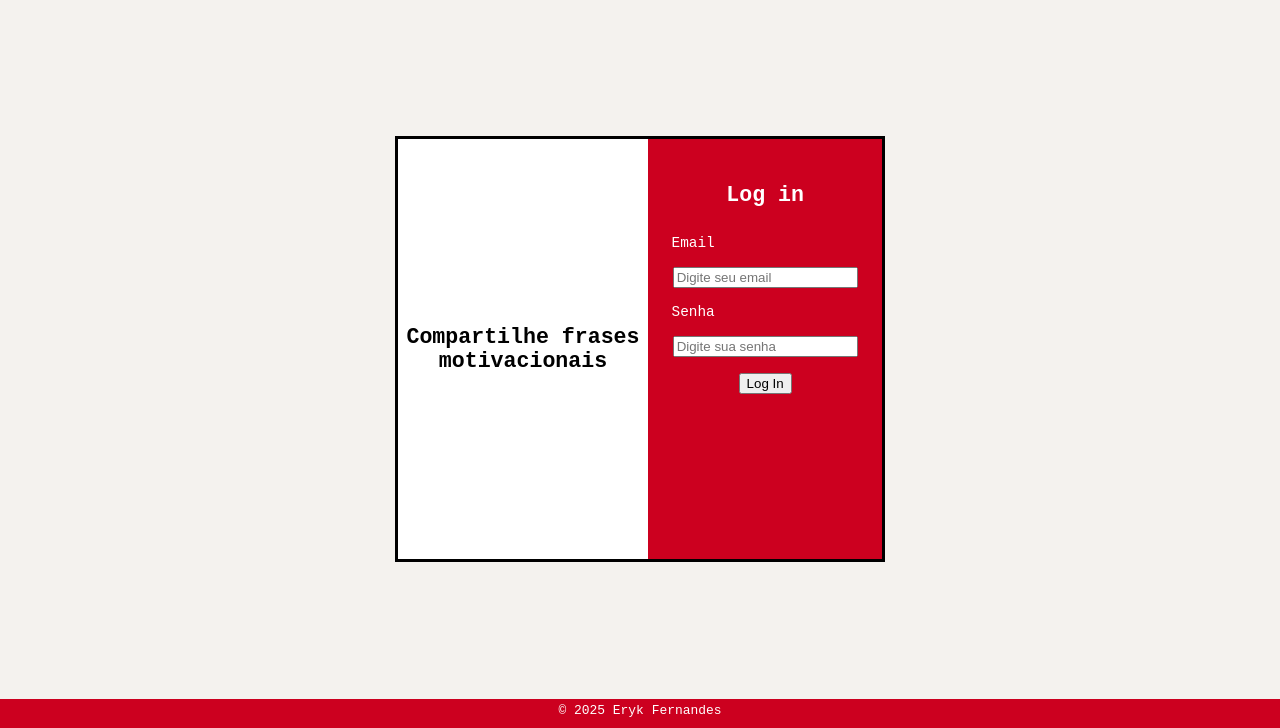
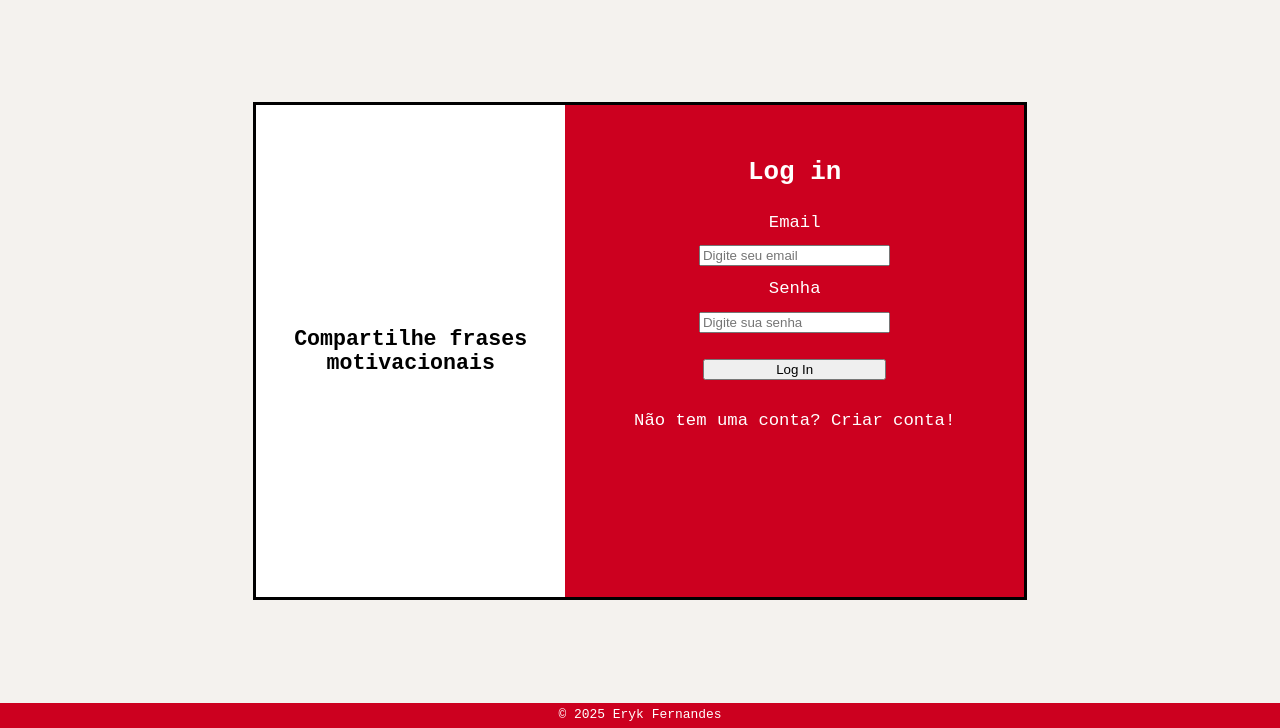
Before and after one commit to eryk-fernandes/site-frases-motivacionais, a PHP site: page /src/views/login.php in a window 1280 px wide. Shown: the part 72-800 px from the top of the page. Run offline with PHP 8.4, Linux system fonts and the light colour scheme.

Commit message:
Página de criação de conta

```diff
--- a/public/css/style.css
+++ b/public/css/style.css
@@ -48,7 +48,7 @@ header > div > a {
     margin-right: 1em;
 }
 
-.signup {
+.botao-header {
     color: rgb(0, 0, 0);
     text-decoration: none;
     background-color: white;
@@ -57,20 +57,21 @@ header > div > a {
 }
 
 main {
-    flex: 1;
     display: flex;
     margin: auto;
+    width: 100%;
+    height: 100%;
 }
 
 section {
+    width: 60%;
     border-style: solid;
     border-radius: 0%;
     background-color: white;
     display: flex;
     align-items: center;
-    width: 80%;
     margin: auto;
-    height: 60%;
+    height: 70%;
 }
 
 .login {
@@ -78,28 +79,47 @@ section {
     height: 100%;
     background-color: #CC001F;
     color: white;
-    display: flex;
-    flex-direction: column;
-    align-items: center;
+    text-align: center;
+    font-size: 1.2em;
 }
 
 .login h2 {
     margin-top: 2em;
-    margin-bottom: 0;
+    margin-bottom: 1em;
 }
 
-.login form {
-    margin: auto;
-    margin-top: 2em;
-    width: 100%;
-    display: flex;
-    flex-direction: column;
-    align-items: center;
+.login input {
+    margin-top: 1em;
+    margin-bottom: 1em;
+    width: 40%;
 }
 
-.login label {
+.signup {
     width: 80%;
-    margin: auto;
+    height: 100%;
+    background-color: #CC001F;
+    color: white;
+    text-align: center;
+    font-size: 1.2em;
+}
+
+.signup input {
+    margin-top: 0.2em;
+    margin-bottom: 0.5em;
+    width: 40%;
+}
+
+a {
+    text-decoration: none;
+    color: white;
+}
+
+.signup a:hover {
+    text-decoration: underline;
+}
+
+.login a:hover {
+    text-decoration: underline;
 }
 
 footer {
--- a/src/views/login.php
+++ b/src/views/login.php
@@ -4,16 +4,13 @@
 
     include("partials/head.php");
 
+    $botaoLink = "signup.php";
+    $botaoNome = "Sign up";
+
+    include("partials/header.php");
+
 ?>
 
-<header>
-    <h1>MotivAção</h1>
-    <div>
-        <a href="sobre.php">Sobre</a>
-        <a href="https://github.com/eryk-fernandes/site-motivacao">Código do site</a>
-        <a class="signup" href="signup.php">Sign up</a>
-    </div>
-</header>
 <main>
     <section>
         <article>
@@ -28,6 +25,7 @@
                 <input type="password" name="password" placeholder="Digite sua senha"><br>
                 <input type="submit" name="log_in" value="Log In">
             </form>
+            <p>Não tem uma conta? <a href="signup.php">Criar conta!</a></p>
         </article>
     </section>
 </main>
--- a/src/views/partials/header.php
+++ b/src/views/partials/header.php
@@ -1,7 +1,8 @@
 <header>
     <h1>MotivAção</h1>
     <div>
-        <a>Sobre</a>
-        <a>Código do site</a>
+        <a href="sobre.php">Sobre</a>
+        <a href="https://github.com/eryk-fernandes/site-frases-motivacionais" target="_blank">Código do site</a>
+        <a class="botao-header" href="<?= $botaoLink ?>"><?= $botaoNome ?></a>
     </div>
 </header>
```
Also changed, not shown: src/views/signup.php (added, +36 -0 lines).
